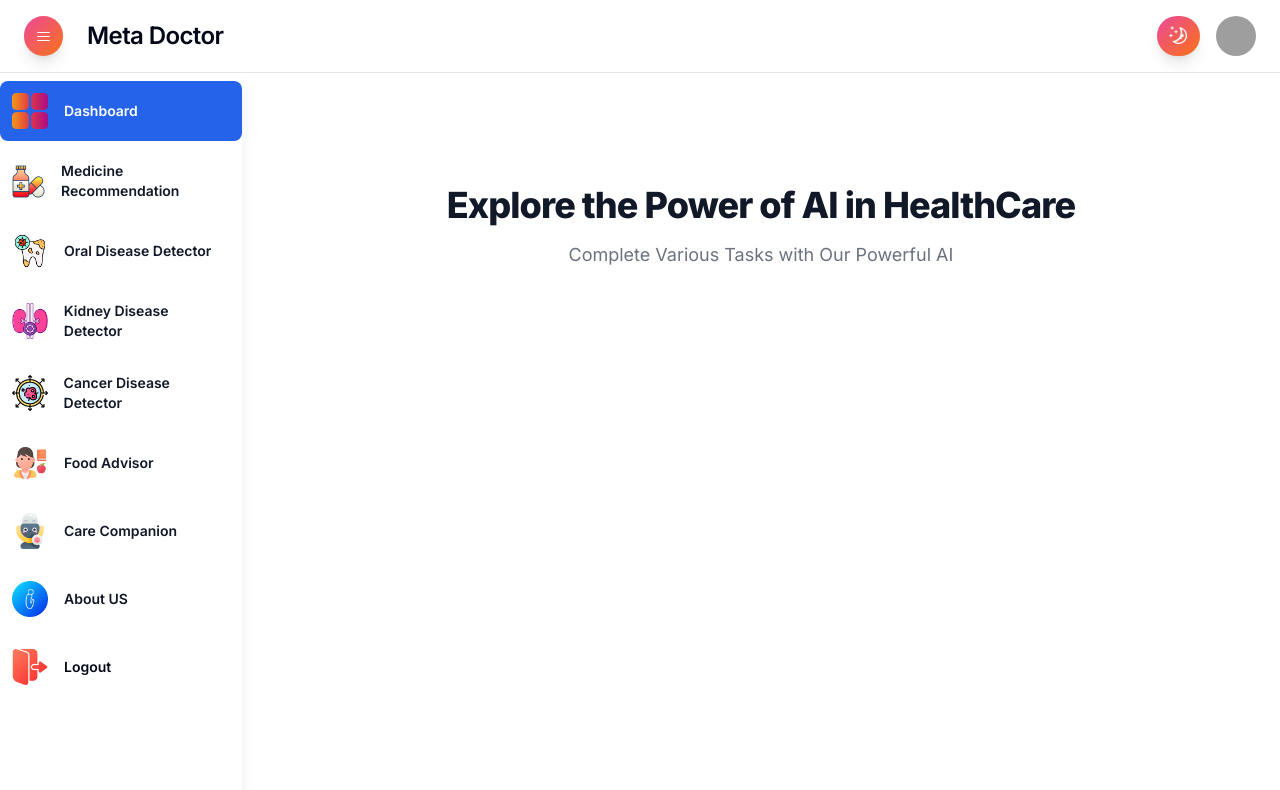
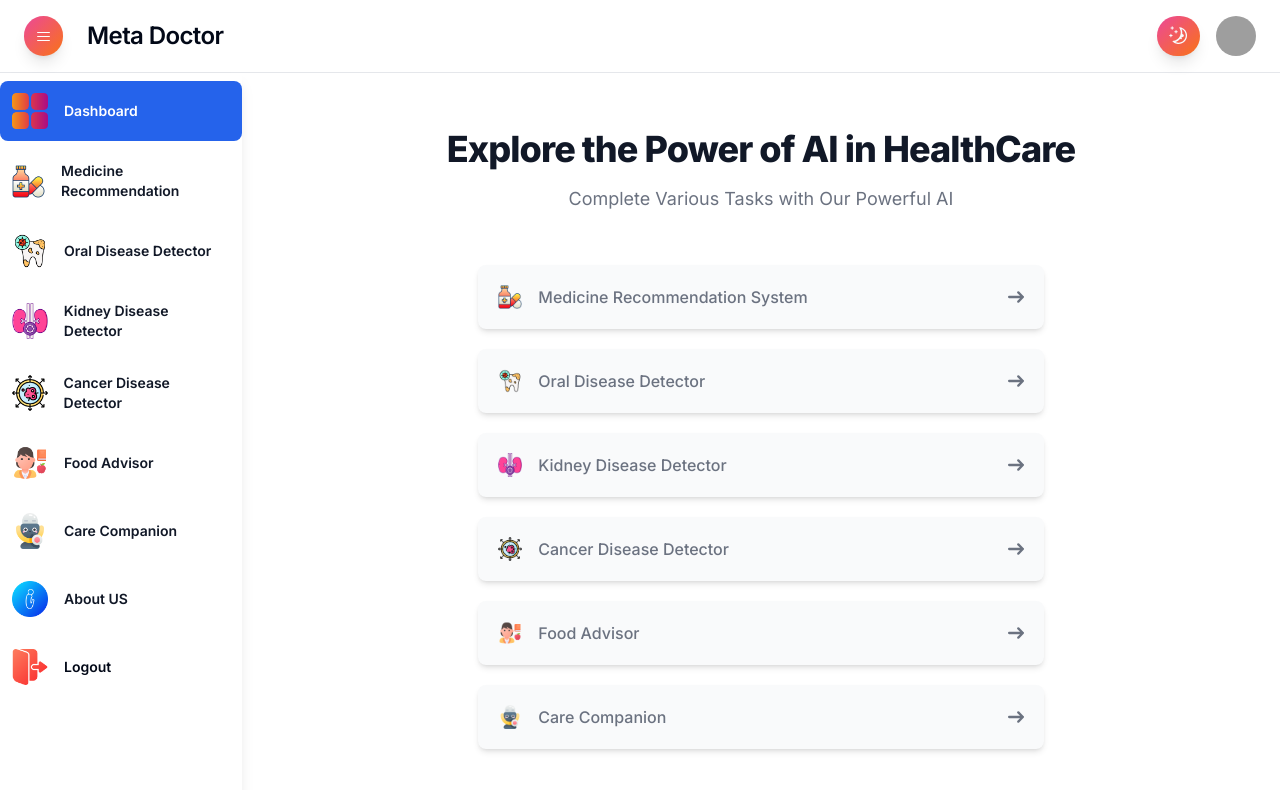
Before and after one commit to Priyanshu9898/MetaDoctor, a Next.js app in the folder client/: page /Dashboard in a window 1280 px wide. Shown: the top 790 px of the page. Built offline with nearby package versions, Linux system fonts and the light colour scheme; grey boxes are pictures that could not be loaded.

Commit message:
dashboard content added

```diff
--- a/client/app/Dashboard/components/DashboardHome.tsx
+++ b/client/app/Dashboard/components/DashboardHome.tsx
@@ -1,11 +1,52 @@
-import { Link } from "lucide-react";
+
+import Image from "next/image";
+import Link from "next/link";
 import React from "react";
+import { motion } from "framer-motion";
 
 const DashboardHome = () => {
+  const navItems = [
+
+    {
+      href: "/Dashboard/medicineRecommender",
+      label: "Medicine Recommendation System",
+      imgSrc: "/Images/Sidebar/medicine_recommendation.png",
+    },
+    {
+      href: "/Dashboard/OralDiseaseClassifier",
+      label: "Oral Disease Detector",
+      imgSrc: "/Images/Sidebar/Oral.png",
+    },
+    {
+      href: "/Dashboard/KidneyDiseaseClassifier",
+      label: "Kidney Disease Detector",
+      imgSrc: "/Images/Sidebar/kidney.png",
+    },
+    {
+      href: "/Dashboard/CancerDiseaseClassifier",
+      label: "Cancer Disease Detector",
+      imgSrc: "/Images/Sidebar/cancer.png",
+    },
+    {
+      href: "/Dashboard/foodAdvisor",
+      label: "Food Advisor",
+      imgSrc: "/Images/Sidebar/calory2.png",
+    },
+
+    {
+      href: "/Dashboard/careCompanion",
+      label: "Care Companion",
+      imgSrc: "/Images/Sidebar/bot.png",
+    },
+
+  ];
+
+
+
   return (
     <>
       <div className="p-4 h-full scrollbar scrollbar-thumb-gray-900 scrollbar-track-gray-100 w-full">
-        <div className="p-4 rounded-lg mt-14 ">
+        <div className="p-4 rounded-lg ">
           <section className=" py-2">
             <div className="px-4 mx-auto text-center">
               <h1 className="mb-4 text-3xl font-extrabold tracking-tight leading-none text-gray-900 md:text-3xl lg:text-4xl dark:text-white">
@@ -16,9 +57,48 @@ const DashboardHome = () => {
               </p>
             </div>
           </section>
+
+          <div className="flex flex-col items-center justify-center w-full">
+            {navItems.map((item, index) => {
+              return (
+                <div key={index} className="w-full flex items-center justify-center">
+                  <Link
+                    href={item.href}
+                    className="shadow-md mt-3 mb-2 cursor-pointer inline-flex items-center justify-between w-full md:w-[60%] p-5 text-base font-medium text-gray-500 rounded-lg bg-gray-50 hover:text-gray-900 hover:bg-gray-100 dark:text-gray-400 dark:bg-gray-800 dark:shadow-gray-950 dark:hover:bg-gray-700 dark:hover:text-white"
+                  >
+                    <div className="flex gap-x-4">
+                      <Image
+                        src={item.imgSrc}
+                        alt={item.label}
+                        width={24}
+                        height={24}
+                      />
+                      <span className="w-full">{item.label}</span>
+                    </div>
+                    <div>
+                      <svg
+                        className="w-4 h-4 ml-2"
+                        aria-hidden="true"
+                        xmlns="http://www.w3.org/2000/svg"
+                        fill="none"
+                        viewBox="0 0 14 10"
+                      >
+                        <path
+                          stroke="currentColor"
+                          strokeLinecap="round"
+                          strokeLinejoin="round"
+                          strokeWidth="2"
+                          d="M1 5h12m0 0L9 1m4 4L9 9"
+                        />
+                      </svg>
+                    </div>
+                  </Link>
+                </div>
+              );
+            })}
+          </div>
         </div>
       </div>
-
     </>
   );
 };
--- a/client/app/Dashboard/components/DashboardSidebar.tsx
+++ b/client/app/Dashboard/components/DashboardSidebar.tsx
@@ -111,7 +111,6 @@ const DashboardSidebar = ({ isCollapsed }: { isCollapsed: boolean }) => {
                     alt={item.label}
                     width={36}
                     height={36}
-                    layout="fixed"
                   />
                 </TooltipTrigger>
                 {isCollapsed && (
```
